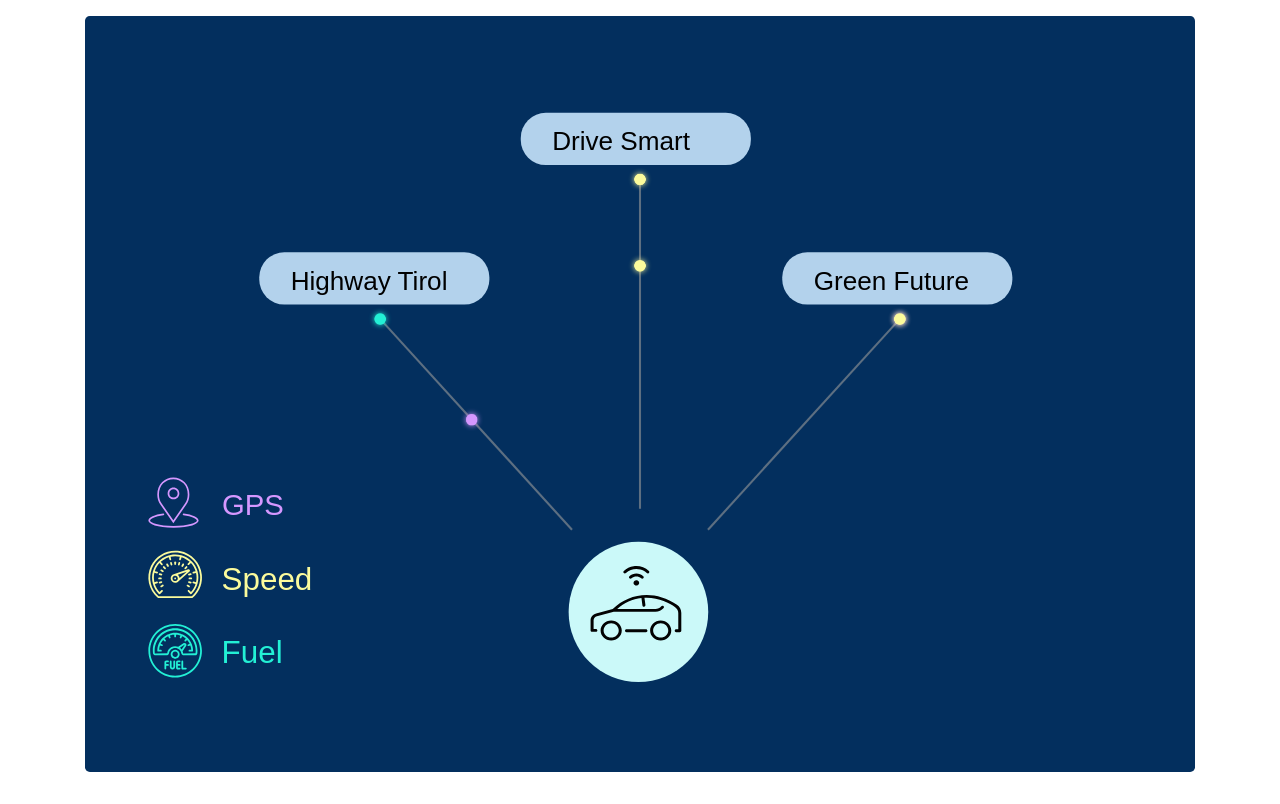
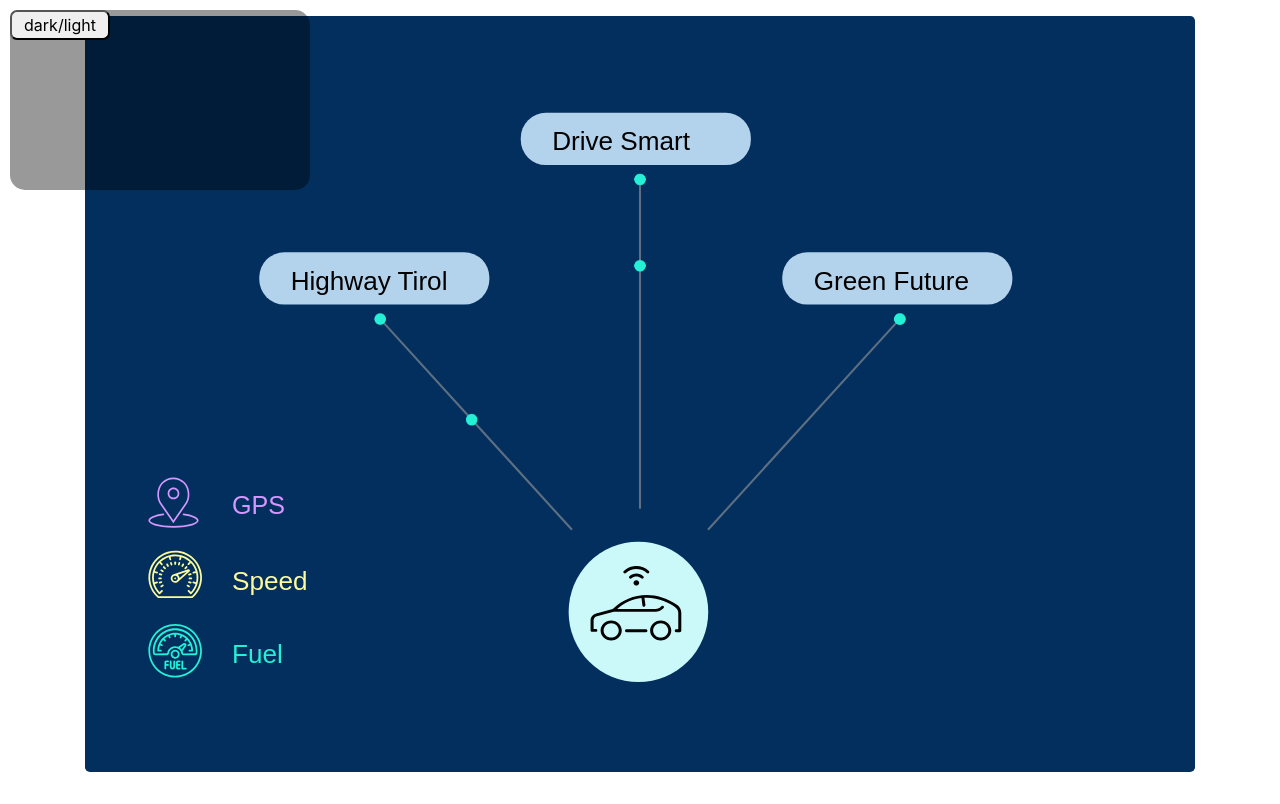
Before and after one commit to Christof93/CampaNeo_after_consent_viz, a website built with webpack: page campaign_network_d3/src/index.html in a window 1280 px wide. Built offline with nearby package versions, Linux system fonts and the light colour scheme; files whose address does not match are found by name.

Commit message:
add a color mode experiment button

```diff
--- a/campaign_network_d3/src/index.html
+++ b/campaign_network_d3/src/index.html
@@ -6,7 +6,9 @@
   </head>
   <body>
     <ul class="message_queue"></ul>
-
+    <div id=control-panel>
+      <button id=light-switch-button>dark/light</button>
+    </div>
     <div class="container-md">
       <div class="jumbotron" id="network-container">
         <div id="network-graph">
--- a/campaign_network_d3/src/index.ts
+++ b/campaign_network_d3/src/index.ts
@@ -4,10 +4,22 @@ import 'bootstrap/dist/css/bootstrap.css'
 import * as d3 from 'd3'
 import { getSVG } from './import_svg'
 import * as canvas_particles from './particle_overlay'
+import * as interactive from './interactivity'
 
-const legend_colors:any = {"Fuel":"#23F0D5","Speed":"#FBFB9C","GPS":"#D597FF"}
-export {legend_colors}
-
+const legend_colors:any = {
+  'Fuel':{'dark':'#23F0D5','light':'#007CBE'},
+  'Speed':{'dark':'#FBFB9C','light':'#F6AE2D'},
+  'GPS':{'dark':'#D597FF','light':'#F26419'}
+}
+const colors:any = {
+  'light_mode':'dark',
+  'background':{'dark':'#032F5E','light':'#F5FBFF'},
+  'campaign_banner':{'dark':'#B3D2EC','light':''},
+  'center_in':{'dark':'black','light':'black'},
+  'center_out':{'dark':'#CBF9F9','light':'#97D8C4'}
+}
+export {colors, legend_colors}
+interactive.add_dev_control_panel()
 fetch('SampleCampaign.json')
   .then(res => res.json())
   .then(data => {
@@ -110,7 +122,7 @@ fetch('SampleCampaign.json')
         .attr('height', 25)
         .attr('x', d => d.x-57)
         .attr('y', d => d.y-31)
-        .attr('fill', '#B3D2EC')
+        .attr('fill', colors.campaign_banner.dark)
         .attr('stroke-width', 0)
       //-- campaign text
       // TODO: Make sizes dependent on word length and center
@@ -186,14 +198,13 @@ const add_legend_tag_symbol = (outer_svg:any):void => {
       svg_node_element.append(sub_svg)
       outer_svg.select('#place_tag_symbol')
         .attr('transform','translate(15,190) scale(0.4)')
-        .attr('fill','#D597FF')
+        .attr('fill', legend_colors.GPS.dark)
         .append('text')
           .text('GPS')
-          .attr('dx', 88)
-          .attr('dy', 45)
+          .attr('dx', 100)
+          .attr('dy', 44)
           .attr('font-family', 'sans-serif')
-          .attr('font-size', '35px')
-          .attr('fill', '#D597FF')
+          .attr('font-size', '30px')
           .attr('stroke-width', 0)
       })
   }
@@ -207,14 +218,13 @@ const add_legend_tag_symbol = (outer_svg:any):void => {
         svg_node_element.append(sub_svg)
         outer_svg.select('#speed_symbol')
           .attr('transform','translate(15,225) scale(0.05)')
-          .attr('fill','#FBFB9C')
+          .attr('fill', legend_colors.Speed.dark)
           .append('text')
             .text('Speed')
-            .attr('dx', 700)
+            .attr('dx', 800)
             .attr('dy', 375)
             .attr('font-family', 'sans-serif')
-            .attr('font-size', '300px')
-            .attr('fill', '#FBFB9C')
+            .attr('font-size', '250px')
             .attr('stroke-width', 0)
         })
     }
@@ -228,14 +238,13 @@ const add_legend_tag_symbol = (outer_svg:any):void => {
         svg_node_element.append(sub_svg)
         outer_svg.select('#fuel_symbol')
           .attr('transform','translate(15,260) scale(0.05)')
-          .attr('fill','#23F0D5')
+          .attr('fill', legend_colors.Fuel.dark)
           .append('text')
             .text('Fuel')
-            .attr('dx', 700)
+            .attr('dx', 800)
             .attr('dy', 375)
             .attr('font-family', 'sans-serif')
-            .attr('font-size', '300px')
-            .attr('fill', '#23F0D5')
+            .attr('font-size', '250px')
             .attr('stroke-width', 0)
         })
     }
--- /dev/null
+++ b/campaign_network_d3/src/interactivity.ts
@@ -0,0 +1,20 @@
+import { colors, legend_colors } from './index.ts'
+import * as d3 from 'd3'
+
+export async function add_dev_control_panel() {
+  d3.select('#light-switch-button')
+    .on('click',change_light_mode)
+}
+const change_light_mode = ():void => {
+  console.log(colors)
+  colors.light_mode = (colors.light_mode=='dark'?'light':'dark')
+  console.log(colors)
+  d3.select('#network-container')
+    .style('background-color',colors.background[colors.light_mode])
+  d3.select('#place_tag_symbol').attr('fill',legend_colors.GPS[colors.light_mode])
+  d3.select('#fuel_symbol').attr('fill',legend_colors.Fuel[colors.light_mode])
+  d3.select('#speed_symbol').attr('fill',legend_colors.Speed[colors.light_mode])
+  d3.select('#car_button > ellipse').attr('fill',colors.center_out[colors.light_mode])
+  d3.select('#car_button > g > path').attr('fill',colors.center_in[colors.light_mode])
+
+}
--- a/campaign_network_d3/src/style.css
+++ b/campaign_network_d3/src/style.css
@@ -16,3 +16,17 @@ div#network-container {
 canvas#particle-overlay-canvas {
   position: absolute;
 }
+#control-panel {
+  background-color: rgba(0, 0, 0, 0.4);
+  position: fixed;
+  min-width: 300px;
+  min-height:180px;
+  top: 10px;
+  left: 10px;
+  border-radius: 15px;
+}
+#control-panel > button {
+  width: 100px;
+  height: 30px;
+  border-radius: 7px;
+}
```
Lines whose indentation alone changed are shown as unchanged.
